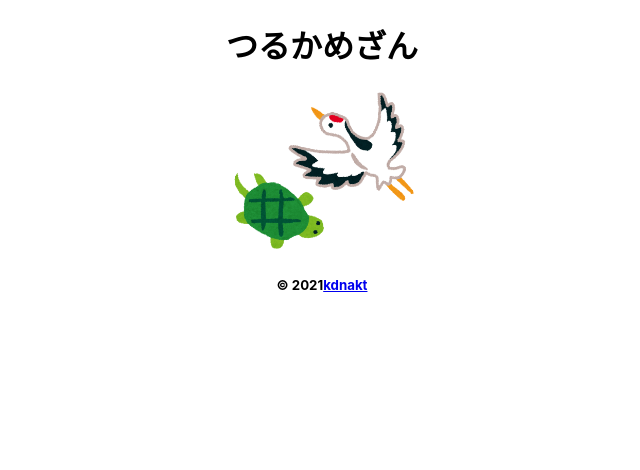
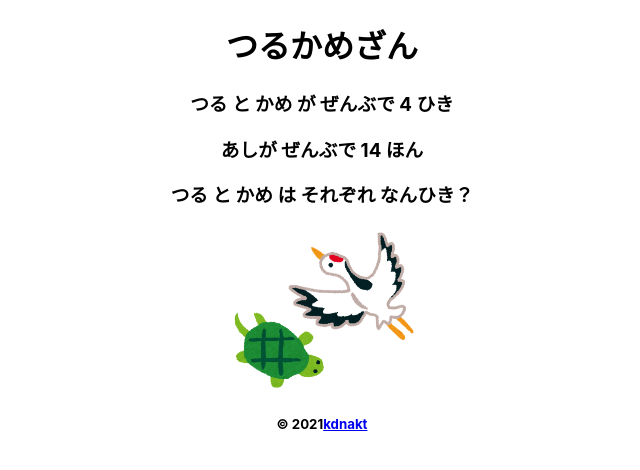
Before and after one commit to kdnakt/ct-scan, a React (Create React App) app: page / in a window 1280 px wide. Shown: the top 470 px of the page, without its empty margins (318-958 px from the left). Built offline with nearby package versions, Linux system fonts and the light colour scheme.

Commit message:
add main

```diff
--- a/src/App.tsx
+++ b/src/App.tsx
@@ -1,13 +1,15 @@
 import React from 'react';
 import './App.css';
-import { AppFooter } from './AppFooter';
-import { AppHeader } from './AppHeader';
-import { AppImage } from './AppImage';
+import { AppFooter } from './components/AppFooter';
+import { AppHeader } from './components/AppHeader';
+import { AppImage } from './components/AppImage';
+import { AppMain } from './components/AppMain';
 
 function App() {
   return (
     <div className="App">
       <AppHeader />
+      <AppMain />
       <AppImage />
       <AppFooter />
     </div>
--- /dev/null
+++ b/src/components/AppMain.tsx
@@ -0,0 +1,16 @@
+
+export const AppMain = () => {
+    return (
+        <>
+            <h3 style={{textAlign: 'center'}}>
+                つる&nbsp;と&nbsp;かめ&nbsp;が&nbsp;ぜんぶで&nbsp;4&nbsp;ひき
+            </h3>
+            <h3 style={{textAlign: 'center'}}>
+                あしが&nbsp;ぜんぶで&nbsp;14&nbsp;ほん
+            </h3>
+            <h3 style={{textAlign: 'center'}}>
+                つる&nbsp;と&nbsp;かめ&nbsp;は&nbsp;それぞれ&nbsp;なんひき？
+            </h3>
+        </>
+    )
+}
```
Also changed, not shown: src/components/AppFooter.tsx (renamed from src/AppFooter.tsx), src/components/AppHeader.tsx (renamed from src/AppHeader.tsx), src/components/AppImage.tsx (renamed from src/AppImage.tsx).
